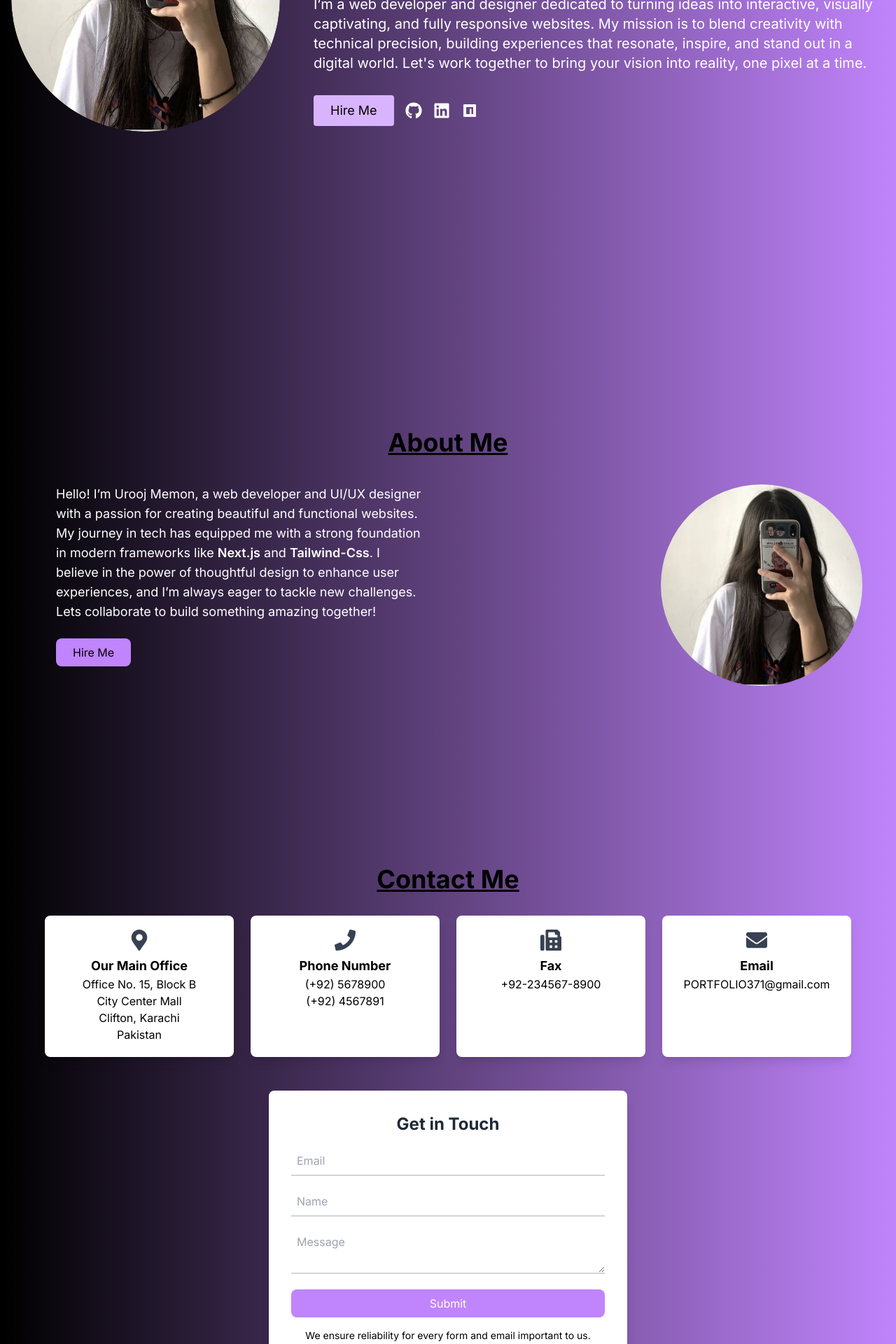
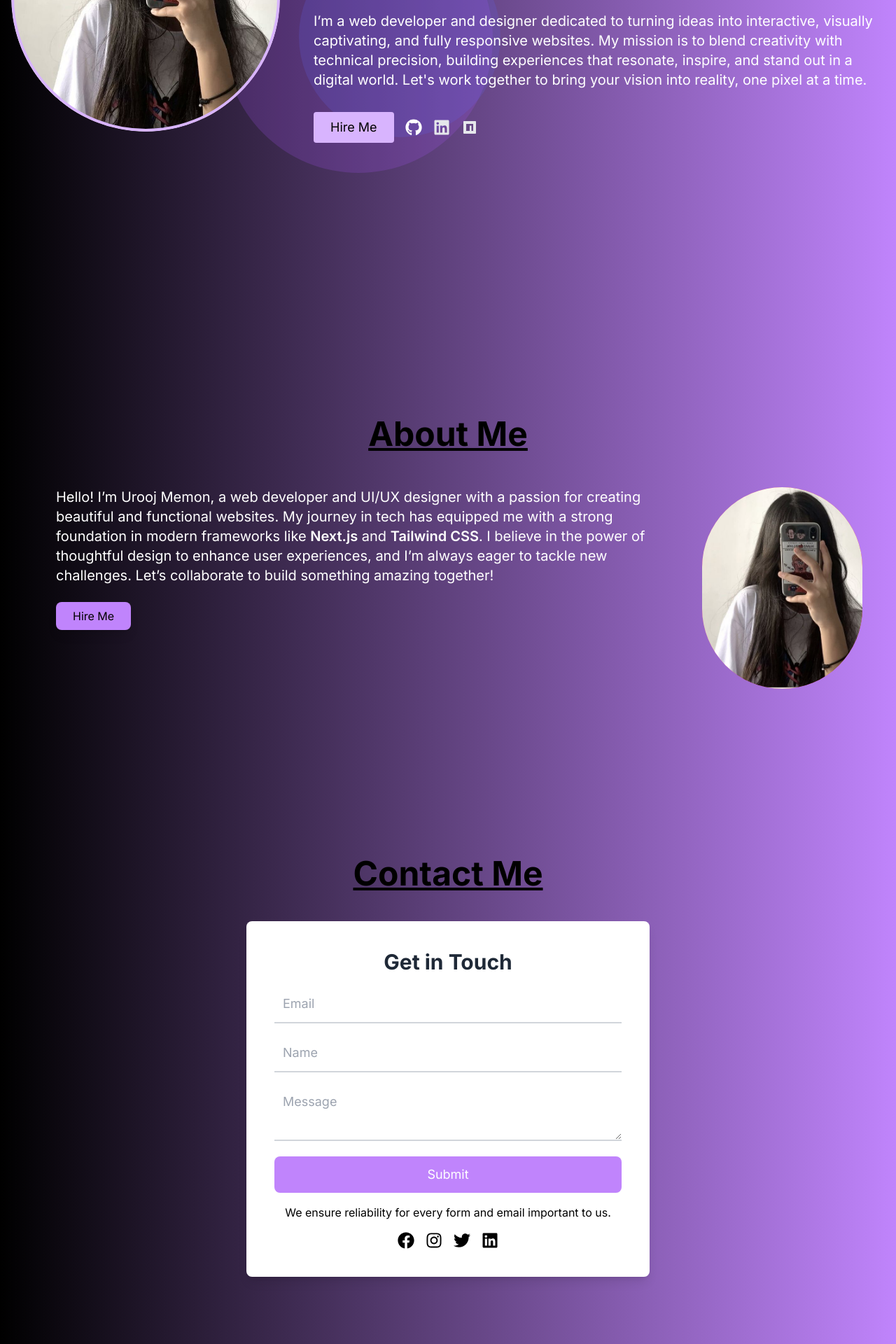
Before and after one commit to Aqsa-Memon/PORTFOLIO, a Next.js app: page / in a window 1280 px wide. Shown: the part 480-2400 px from the top of the page at 70% size. Built offline with nearby package versions, Linux system fonts and the light colour scheme.

Commit message:
'portfolio'

```diff
--- a/src/app/about/page.tsx
+++ b/src/app/about/page.tsx
@@ -10,35 +10,32 @@ const About = () => {
         className="py-12 md:py-16 bg-gradient-to-r from-black to-purple-400 min-h-screen flex items-center"
       >
         <div className="container mx-auto px-6 md:px-12">
-          <h2 className="text-3xl sm:text-4xl font-bold text-center text-black underline">
+          <h2 className="text-3xl sm:text-4xl md:text-5xl font-bold text-center text-black underline  animate-bounce animate-fadeIn">
             About Me
           </h2>
 
           <div className="mt-10 flex flex-col-reverse md:flex-row items-center md:items-start justify-between text-center md:text-left">
             {/* Text Section */}
-            <div className="w-full md:w-1/2 md:pr-8 mt-8 md:mt-0 md:pl-8">
-              <p className="text-base sm:text-lg text-white leading-relaxed">
-
-              Hello! {`I’m`} Urooj Memon, a web developer and UI/UX designer with a passion for creating beautiful and functional websites. My journey in tech has equipped me with a strong foundation in modern frameworks like  <span className="font-semibold">Next.js</span> and  <span className="font-semibold">Tailwind-Css</span>. I believe in the power of thoughtful design to enhance user experiences, and {`I’m`} always eager to tackle new challenges. Lets collaborate to build something amazing together!
-
-
+            <div className="w-full md:w-1/1 md:pr-8 mt-8 md:mt-0 md:pl-8 animate-slideIn">
+              <p className="text-base sm:text-lg md:text-xl text-white leading-relaxed">
+                Hello! {`I’m`} Urooj Memon, a web developer and UI/UX designer with a passion for creating beautiful and functional websites. My journey in tech has equipped me with a strong foundation in modern frameworks like <span className="font-semibold">Next.js</span> and <span className="font-semibold">Tailwind CSS</span>. I believe in the power of thoughtful design to enhance user experiences, and {`I’m`} always eager to tackle new challenges. Let’s collaborate to build something amazing together!
               </p>
 
               {/* Contact Button */}
               <Link
                 href="/contact"
-                className="mt-6 inline-block bg-purple-400 text-black py-2 px-6 rounded-lg shadow hover:bg-purple-600 transition duration-300"
+                className="mt-6 inline-block bg-purple-400 text-black py-2 px-6 rounded-lg shadow-lg transform hover:scale-105 hover:bg-purple-600 transition duration-300 ease-in-out"
               >
                 Hire Me
               </Link>
             </div>
 
             {/* Image Section */}
-            <div className="w-40 h-40 sm:w-52 sm:h-52 md:w-64 md:h-64 xl:w-72 xl:h-72 rounded-full overflow-hidden bg-gradient-to-r from-pink-500 to-red-500 mb-6 md:mb-0">
+            <div className="w-40 h-40 sm:w-52 sm:h-52 md:w-64 md:h-64 xl:w-72 xl:h-72 rounded-full overflow-hidden bg-gradient-to-r from-pink-500 to-red-500 mb-6 md:mb-0 animate-pulse">
               <Image
                 src="/mypic.png"
                 alt="Profile Picture"
-                className="object-cover object-center w-full h-full"
+                className="object-cover object-center w-full h-full transform hover:scale-105 transition duration-300 ease-in-out"
                 height={450}
                 width={450}
               />
--- a/src/app/components/header.tsx
+++ b/src/app/components/header.tsx
@@ -6,7 +6,7 @@ function Header() {
     <div className='bg-purple-200'>
       <header className="text-black body-font">
         <div className="container mx-auto flex flex-wrap p-4 md:p-5 flex-col md:flex-row items-center justify-between">
-          <h1 className="text-2xl sm:text-3xl font-semibold hover:text-purple-700 transition-colors duration-200">
+          <h1 className="text-2xl sm:text-3xl font-semibold hover:text-purple-700 transition-colors duration-200 ">
             PORTFOLIO
           </h1>
 
--- a/src/app/components/hero.tsx
+++ b/src/app/components/hero.tsx
@@ -8,25 +8,34 @@ import { RiNpmjsFill } from 'react-icons/ri';
 
 const Hero = () => {
   return (
-    <div className='bg-gradient-to-r from-black to-purple-400 h-screen flex items-center justify-center'>
-      <section className="text-white body-font">
+    <div className="relative h-screen flex items-center justify-center bg-gradient-to-r from-black to-purple-400 overflow-hidden">
+      {/* Animated background circles */}
+      <div className="absolute inset-0 overflow-hidden">
+        <div className="absolute top-1/3 left-1/4 w-96 h-96 rounded-full bg-purple-500 opacity-20 animate-pulse"></div>
+        <div className="absolute top-0 right-1/3 w-80 h-80 rounded-full bg-pink-500 opacity-25 animate-bounce delay-200"></div>
+        <div className="absolute bottom-1/4 left-1/3 w-72 h-72 rounded-full bg-indigo-500 opacity-20 animate-pulse delay-500"></div>
+      </div>
+
+      <section className="relative z-10 text-white body-font">
         <div className="container mx-auto flex flex-col-reverse md:flex-row px-4 py-5 items-center">
 
-          <div className="w-40 h-40 sm:w-60 sm:h-60 md:w-72 md:h-72 xl:w-96 xl:h-96 rounded-full overflow-hidden mb-8 md:mb-0">
+          <div className="w-48 h-48 sm:w-60 sm:h-60 md:w-72 md:h-72 xl:w-96 xl:h-96 rounded-full overflow-hidden mb-8 md:mb-0 relative transition-transform duration-300 transform hover:scale-105">
+            <div className="absolute inset-0 rounded-full border-4 border-purple-300 shadow-lg hover:shadow-2xl transition-shadow duration-300"></div>
             <Image
               className="object-cover object-center rounded-full"
               alt="hero"
               src="/mypic.png"
               height={500}
               width={500}
-              layout="responsive" // Ensures the image is responsive
+              layout="responsive"
+              priority
             />
           </div>
 
-          <div className="lg:flex-grow md:w-1/2 lg:pl-12 md:pl-8 flex flex-col md:items-start md:text-left items-center text-center">
-            <h1 className="title-font text-2xl sm:text-3xl md:text-4xl lg:text-5xl mb-4 font-medium text-gray-900">
-              Hello, {`I'm`} <br /> <span className='text-white'>UROOJ MEMON</span>
-              <br className="hidden lg:inline-block" />
+          <div className="lg:flex-grow md:w-1/2 lg:pl-12 md:pl-8 flex flex-col md:items-start md:text-left items-center text-center ">
+            <h1 className="title-font text-2xl sm:text-3xl md:text-4xl lg:text-5xl mb-4 font-medium text-gray-900 ">
+              Hello, {`I'm`} <br /> <span className="text-white">UROOJ MEMON</span>
+              <br className="hidden lg:inline-block" /><br />
               <Typewriter
                 options={{
                   strings: ['Web Developer', 'UI/UX Designer', 'Front-End Developer'],
@@ -35,22 +44,22 @@ const Hero = () => {
                 }}
               />
             </h1>
-            <div className='w-24 sm:w-32 h-1 bg-black mb-4'></div>
+            <div className="w-24 sm:w-32 h-1 bg-black mb-4"></div>
             <p className="mb-6 sm:mb-8 leading-relaxed text-sm sm:text-base md:text-lg lg:text-xl">
               {`I’m`} a web developer and designer dedicated to turning ideas into interactive, visually captivating, and fully responsive websites. My mission is to blend creativity with technical precision, building experiences that resonate, inspire, and stand out in a digital world. Let's work together to bring your vision into reality, one pixel at a time.
             </p>
             <div className="flex flex-col md:flex-row items-center space-y-4 md:space-y-0 md:space-x-4">
-              <button className="inline-flex text-black bg-purple-300 border-0 py-2 px-4 sm:px-6 focus:outline-none hover:bg-purple-600 rounded text-base sm:text-lg">
+              <button className="inline-flex text-black bg-purple-300 border-0 py-2 px-4 sm:px-6 focus:outline-none hover:bg-purple-600 rounded text-base sm:text-lg transform transition-transform duration-300 hover:scale-105">
                 Hire Me
               </button>
               <div className="flex gap-4 justify-center">
-                <Link href="" className="text-black-500 hover:text-black cursor-pointer text-lg sm:text-xl md:text-2xl">
+                <Link href="" className="text-white hover:text-black cursor-pointer text-lg sm:text-xl md:text-2xl transition-colors duration-300">
                   <FaGithub />
                 </Link>
-                <Link href="" className="text-black-600 hover:text-blue-600 cursor-pointer text-lg sm:text-xl md:text-2xl">
+                <Link href="" className="text-gray-200 hover:text-blue-600 cursor-pointer text-lg sm:text-xl md:text-2xl transition-colors duration-300">
                   <FaLinkedin />
                 </Link>
-                <Link href="" className="text-black-500 hover:text-red-600 cursor-pointer text-lg sm:text-xl md:text-2xl">
+                <Link href="" className="text-gray-200 hover:text-red-600 cursor-pointer text-lg sm:text-xl md:text-2xl transition-colors duration-300">
                   <RiNpmjsFill />
                 </Link>
               </div>
@@ -59,7 +68,7 @@ const Hero = () => {
         </div>
       </section>
     </div>
-  )
-}
+  );
+};
 
 export default Hero;
--- a/src/app/contact/page.tsx
+++ b/src/app/contact/page.tsx
@@ -1,9 +1,5 @@
 "use client";
 import {
-  FaMapMarkerAlt,
-  FaPhone,
-  FaFax,
-  FaEnvelope,
   FaFacebook,
   FaTwitter,
   FaInstagram,
@@ -12,83 +8,45 @@ import {
 
 export default function Contact() {
   return (
-    <div className="bg-gradient-to-r from-black to-purple-400 py-10 px-4 min-h-screen flex flex-col items-center">
-      <h2 className="text-3xl sm:text-4xl font-bold text-center text-black underline mb-8">
+    <div className="bg-gradient-to-r from-black to-purple-400 py-10 px-4 min-h-screen flex flex-col items-center animate-fadeIn">
+      <h2 className="text-3xl sm:text-4xl md:text-5xl font-bold text-center text-black underline mb-8 animate-bounce">
         Contact Me
       </h2>
-
-      <div className="grid grid-cols-1 sm:grid-cols-2 md:grid-cols-4 gap-6 mb-12 w-full max-w-6xl">
-        {/* Contact Info Cards */}
-        <div className="bg-white p-5 rounded-lg shadow-lg text-center flex flex-col items-center">
-          <FaMapMarkerAlt className="text-3xl text-gray-700 hover:text-purple-500 transition duration-300" />
-          <h3 className="font-bold mt-2 text-base sm:text-lg">Our Main Office</h3>
-          <p className="text-sm sm:text-base">
-            Office No. 15, Block B
-            <br />
-            City Center Mall
-            <br />
-            Clifton, Karachi
-            <br />
-            Pakistan
-          </p>
-        </div>
-        <div className="bg-white p-5 rounded-lg shadow-lg text-center flex flex-col items-center">
-          <FaPhone className="text-3xl text-gray-700 hover:text-purple-500 transition duration-300" />
-          <h3 className="font-bold mt-2 text-base sm:text-lg">Phone Number</h3>
-          <p className="text-sm sm:text-base">
-            (+92) 5678900
-            <br />
-            (+92) 4567891
-          </p>
-        </div>
-        <div className="bg-white p-5 rounded-lg shadow-lg text-center flex flex-col items-center">
-          <FaFax className="text-3xl text-gray-700 hover:text-purple-500 transition duration-300" />
-          <h3 className="font-bold mt-2 text-base sm:text-lg">Fax</h3>
-          <p className="text-sm sm:text-base">+92-234567-8900</p>
-        </div>
-        <div className="bg-white p-5 rounded-lg shadow-lg text-center flex flex-col items-center">
-          <FaEnvelope className="text-3xl text-gray-700 hover:text-purple-500 transition duration-300" />
-          <h3 className="font-bold mt-2 text-base sm:text-lg">Email</h3>
-          <p className="text-sm sm:text-base">PORTFOLIO371@gmail.com</p>
-        </div>
-      </div>
-
-      {/* Contact Form */}
-      <div className="bg-white p-8 rounded-lg shadow-lg w-full max-w-lg">
-        <h2 className="text-2xl font-bold mb-4 text-gray-800 text-center">Get in Touch</h2>
+      <div className="bg-white p-6 sm:p-8 md:p-10 rounded-lg shadow-lg w-full max-w-xs sm:max-w-md md:max-w-lg lg:max-w-xl animate-fadeIn">
+        <h2 className="text-xl sm:text-2xl md:text-3xl font-bold mb-4 text-gray-800 text-center">Get in Touch</h2>
         <form className="space-y-4">
           <input
             type="email"
             placeholder="Email"
             required
-            className="w-full p-2 border-b-2 border-gray-300 focus:outline-none focus:border-purple-500 transition duration-300 text-sm sm:text-base"
+            className="w-full p-2 sm:p-3 border-b-2 border-gray-300 focus:outline-none focus:border-purple-500 transition duration-300 text-sm sm:text-base md:text-lg hover:bg-gray-100"
           />
           <input
             type="text"
             placeholder="Name"
             required
-            className="w-full p-2 border-b-2 border-gray-300 focus:outline-none focus:border-purple-500 transition duration-300 text-sm sm:text-base"
+            className="w-full p-2 sm:p-3 border-b-2 border-gray-300 focus:outline-none focus:border-purple-500 transition duration-300 text-sm sm:text-base md:text-lg hover:bg-gray-100"
           />
           <textarea
             placeholder="Message"
             required
-            className="w-full p-2 border-b-2 border-gray-300 focus:outline-none focus:border-purple-500 transition duration-300 text-sm sm:text-base"
+            className="w-full p-2 sm:p-3 border-b-2 border-gray-300 focus:outline-none focus:border-purple-500 transition duration-300 text-sm sm:text-base md:text-lg hover:bg-gray-100"
           ></textarea>
           <button
             type="submit"
-            className="w-full py-2 bg-purple-400 text-white rounded-lg hover:bg-purple-500 transition duration-300 text-sm sm:text-base"
+            className="w-full py-2 sm:py-3 bg-purple-400 text-white rounded-lg hover:bg-purple-500 transition duration-300 transform hover:scale-105 text-sm sm:text-base md:text-lg"
           >
             Submit
           </button>
         </form>
-        <p className="text-sm mt-4 text-black text-center">
+        <p className="text-xs sm:text-sm md:text-base mt-4 text-black text-center">
           We ensure reliability for every form and email important to us.
         </p>
         <div className="flex justify-center space-x-4 mt-4">
-          <FaFacebook className="text-xl text-black hover:text-blue-700 cursor-pointer transition duration-300" />
-          <FaInstagram className="text-xl text-black hover:text-red-600 cursor-pointer transition duration-300" />
-          <FaTwitter className="text-xl text-black hover:text-blue-700 cursor-pointer transition duration-300" />
-          <FaLinkedin className="text-xl text-black hover:text-blue-700 cursor-pointer transition duration-300" />
+          <FaFacebook className="text-lg sm:text-xl md:text-2xl text-black hover:text-blue-700 cursor-pointer transition duration-300 transform hover:scale-110" />
+          <FaInstagram className="text-lg sm:text-xl md:text-2xl text-black hover:text-red-600 cursor-pointer transition duration-300 transform hover:scale-110" />
+          <FaTwitter className="text-lg sm:text-xl md:text-2xl text-black hover:text-blue-700 cursor-pointer transition duration-300 transform hover:scale-110" />
+          <FaLinkedin className="text-lg sm:text-xl md:text-2xl text-black hover:text-blue-700 cursor-pointer transition duration-300 transform hover:scale-110" />
         </div>
       </div>
     </div>
```
